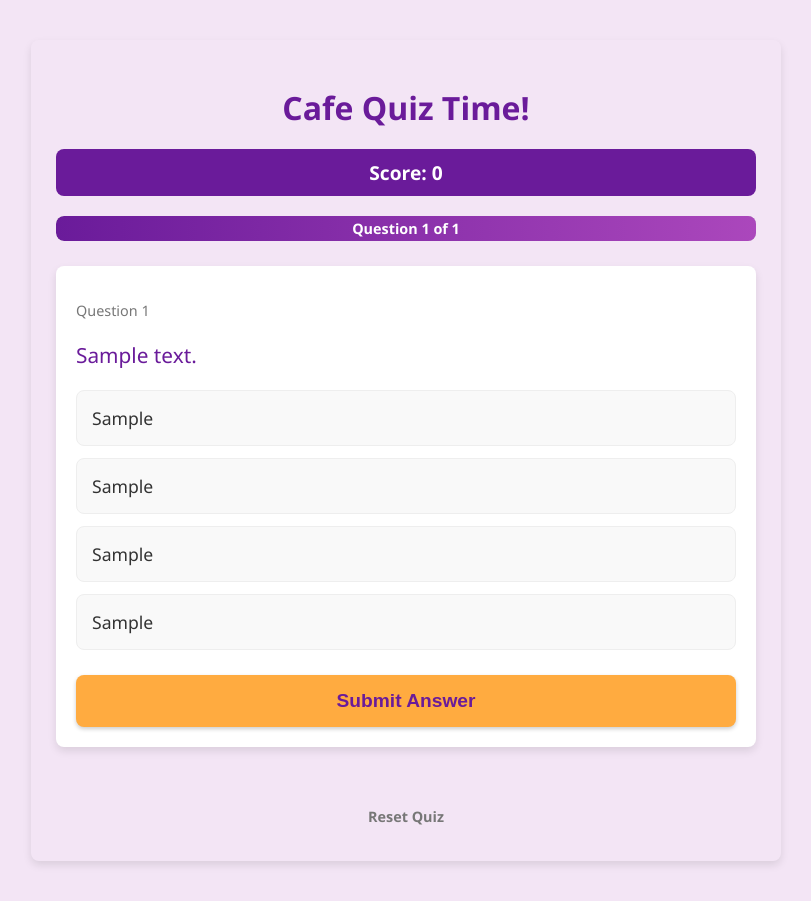
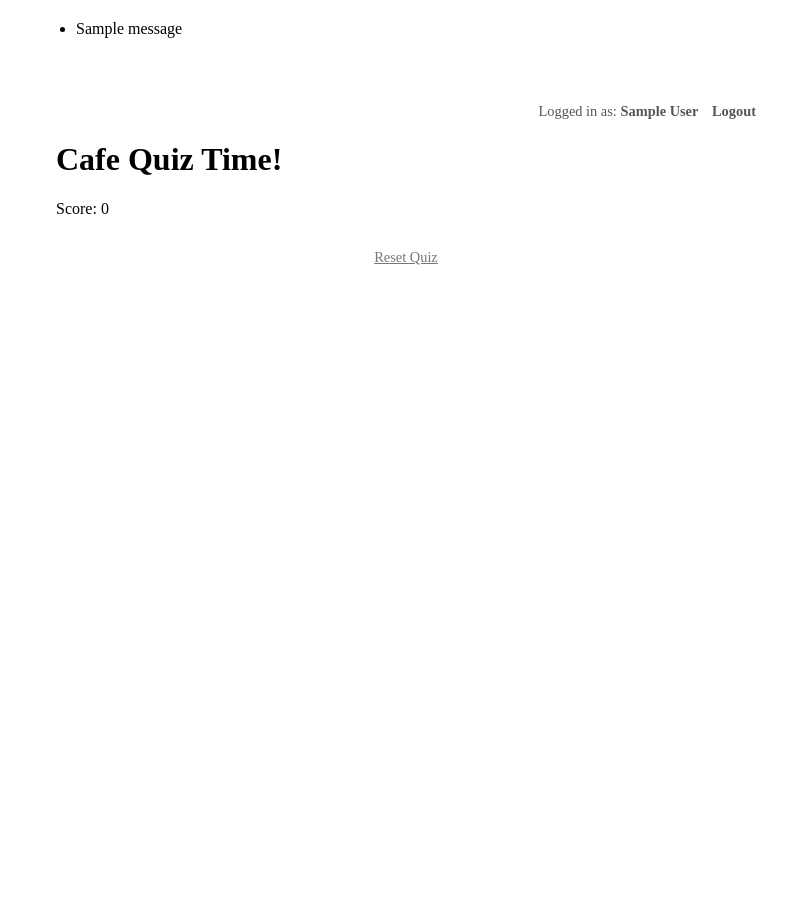
Before and after one commit to gorimali/cafe_quiz, a Flask app: page / in a window 1280 px wide. Shown: the whole page, without its empty margins (234-1045 px from the left). After the commit the page ends 265 px from the top, so only its background shows below. Run offline with Flask 3, Linux system fonts and the light colour scheme; the visitor is signed in with stand-in values (Sample User, id 1); tables that the repository leaves empty hold one stand-in row (values such as "Sample post"); one stand-in notice (Sample message) is shown.

Commit message:
Update quiz.html

```diff
--- a/templates/quiz.html
+++ b/templates/quiz.html
@@ -5,149 +5,52 @@
     <meta name="viewport" content="width=device-width, initial-scale=1.0">
     <title>Cafe Quiz Time!</title>
     <style>
-        :root {
-            --primary-color: #6a1b9a; /* Mor tema */
-            --secondary-color: #f3e5f5;
-            --accent-color: #ffab40; /* Vurgu rengi */
-            --text-color: #333;
-            --light-text: #fff;
-            --border-radius: 8px;
-            --box-shadow: 0 4px 8px rgba(0, 0, 0, 0.1);
+        /* ... (Önceki stiller aynı kalıyor) ... */
+        .user-info {
+            text-align: right;
+            margin-bottom: 15px;
+            font-size: 0.9em;
+            color: #555;
         }
-        body {
-            font-family: 'Segoe UI', Tahoma, Geneva, Verdana, sans-serif;
-            max-width: 700px;
-            margin: 40px auto;
-            padding: 25px;
-            background-color: var(--secondary-color);
-            color: var(--text-color);
-            border-radius: var(--border-radius);
-            box-shadow: var(--box-shadow);
-        }
-        h1, h2 { text-align: center; color: var(--primary-color); margin-bottom: 20px; }
-        .score-board {
-             background-color: var(--primary-color);
-             color: var(--light-text);
-             padding: 10px 15px;
-             border-radius: var(--border-radius);
-             margin-bottom: 20px;
-             text-align: center;
-             font-size: 1.2em;
-             font-weight: bold;
-         }
-        .question-container {
-            margin-bottom: 25px;
-            padding: 20px;
-            background-color: #fff;
-            border-radius: var(--border-radius);
-            box-shadow: var(--box-shadow);
-        }
-        .question-number { font-size: 0.9em; color: #777; margin-bottom: 5px; }
-        .question-text { font-size: 1.3em; margin-bottom: 20px; color: var(--primary-color); font-weight: 500; line-height: 1.4;}
-        .options { list-style: none; padding: 0; margin: 0; }
-        .options li { margin-bottom: 12px; }
-        .options label {
-            display: block;
-            padding: 15px;
-            background-color: #f9f9f9;
-            border: 1px solid #eee;
-            border-radius: var(--border-radius);
-            cursor: pointer;
-            transition: background-color 0.2s ease-in-out, border-color 0.2s ease-in-out, transform 0.1s ease;
-            font-size: 1.1em;
-        }
-        .options label:hover { background-color: #efefef; border-color: #ddd; transform: scale(1.02); }
-        .options input[type="radio"] { display: none; /* Radyo butonunu gizle, etikete tıkla */ }
-        .options input[type="radio"]:checked + span {
-             font-weight: bold; /* Seçili seçeneği kalın yap */
+        .user-info a {
             color: var(--primary-color);
-         }
-        /* Seçili etiketin arka planını değiştir (isteğe bağlı) */
-        /* .options input[type="radio"]:checked + label {
-            background-color: var(--accent-color);
-            color: var(--light-text);
-            border-color: var(--accent-color);
-        } */
-
-        button[type="submit"] {
-            display: block;
-            width: 100%;
-            padding: 15px 20px;
-            font-size: 1.2em;
-            font-weight: bold;
-            cursor: pointer;
-            background-color: var(--accent-color);
-            color: var(--primary-color);
-            border: none;
-            border-radius: var(--border-radius);
-            margin-top: 25px;
-            transition: background-color 0.2s ease, transform 0.1s ease;
-            box-shadow: 0 2px 4px rgba(0,0,0,0.2);
-        }
-        button[type="submit"]:hover { background-color: #ff9100; transform: translateY(-2px); }
-        .quiz-over { text-align: center; padding: 40px; background-color: #fff; border-radius: var(--border-radius); box-shadow: var(--box-shadow); }
-        .quiz-over h2 { color: var(--primary-color); font-size: 2em; margin-bottom: 15px;}
-        .final-score { font-size: 1.5em; color: var(--text-color); margin-bottom: 25px; }
-        .reset-link {
-            display: inline-block; /* Tam genişlik olmasın */
-            margin-top: 20px;
-            padding: 10px 25px;
-            color: var(--primary-color);
-            background-color: var(--secondary-color);
-            border: 1px solid var(--primary-color);
-            border-radius: var(--border-radius);
             text-decoration: none;
             font-weight: bold;
-            transition: background-color 0.2s ease, color 0.2s ease;
+            margin-left: 10px;
         }
-        .reset-link:hover { background-color: var(--primary-color); color: var(--light-text); }
-        .error-message {
-             color: #d9534f; /* Kırmızı tonu */
-             background-color: #f2dede;
-             border: 1px solid #ebccd1;
-             padding: 15px;
-             margin-bottom: 20px;
-             border-radius: var(--border-radius);
-             text-align: center;
-         }
-
-        /* İlerleme Çubuğu */
-        .progress-container {
-            width: 100%;
-            height: 25px;
-            background-color: #e0e0e0;
-            border-radius: var(--border-radius);
-            margin-bottom: 25px;
-            overflow: hidden;
-            box-shadow: inset 0 1px 3px rgba(0,0,0,0.2);
-        }
-        .progress-bar {
-            height: 100%;
-            background: linear-gradient(to right, var(--primary-color), #ab47bc); /* Gradient */
-            text-align: center;
-            line-height: 25px;
-            color: white;
-            font-weight: bold;
-            font-size: 0.9em;
-            border-radius: var(--border-radius) 0 0 var(--border-radius);
-            transition: width 0.4s ease-in-out;
-            white-space: nowrap; /* Yazı taşmasın */
-        }
-        {% if quiz_over or total_questions == 0 %}
-        .progress-container { display: none; }
-        {% endif %}
-
+        .user-info a:hover { text-decoration: underline; }
     </style>
 </head>
 <body>
+    <!-- Flash Mesajları burada da gösterelim -->
+    {% with messages = get_flashed_messages(with_categories=true) %}
+        {% if messages %}
+            <ul class="flash-messages" style="max-width: 700px; margin: 20px auto;">
+            {% for category, message in messages %}
+                <li class="{{ category }}">{{ message }}</li>
+            {% endfor %}
+            </ul>
+        {% endif %}
+    {% endwith %}
+
+    <div style="max-width: 700px; margin: 40px auto; padding: 25px; background-color: var(--secondary-color); border-radius: var(--border-radius); box-shadow: var(--box-shadow);">
+
+        <!-- Kullanıcı Bilgisi ve Logout -->
+        {% if current_user %}
+            <div class="user-info">
+                Logged in as: <strong>{{ current_user.name }}</strong>
+                <a href="{{ url_for('logout') }}">Logout</a>
+            </div>
+        {% endif %}
 
         <h1>Cafe Quiz Time!</h1>
 
-    {% if error_message %}
+        {% if error_message %} <!-- Bu kalabilir veya tamamen flash'a geçilebilir -->
             <div class="error-message">{{ error_message }}</div>
         {% endif %}
 
         {% if quiz_over %}
+            <!-- ... (Quiz Over bölümü aynı) ... -->
             <div class="quiz-over">
                 <h2>Quiz Over!</h2>
                 {% if final_score is defined %}
@@ -156,47 +59,30 @@
                 <a href="{{ url_for('reset_quiz') }}" class="reset-link">Play Again?</a>
             </div>
         {% else %}
+             <!-- ... (Score board, progress bar, question container aynı) ... -->
              <div class="score-board">Score: {{ score }}</div>
 
             <!-- İlerleme Çubuğu -->
              {% if total_questions and total_questions > 0 %}
-        <div class="progress-container">
-            {% set progress_percentage = (q_number / total_questions * 100) | round %}
-            <div class="progress-bar" style="width: {{ progress_percentage }}%;">
-                Question {{ q_number }} of {{ total_questions }}
-            </div>
-        </div>
+            <!-- ... (progress bar html aynı) ... -->
              {% endif %}
 
              {% if question %}
              <div class="question-container">
-            <p class="question-number">Question {{ q_number }}</p>
-            <p class="question-text">{{ question.question_text }}</p>
-
-            <form action="{{ url_for('submit_answer') }}" method="post">
-                <ul class="options">
-                    {% for option in question.get_options() %}
-                    <li>
-                        <label>
-                            <input type="radio" name="answer" value="{{ option }}" required>
-                            <!-- span içine aldık ki sadece metni stilleyebilelim -->
-                            <span>{{ option }}</span>
-                        </label>
-                    </li>
-                    {% endfor %}
-                </ul>
-                <button type="submit">Submit Answer</button>
-            </form>
+             <!-- ... (soru ve seçenekler aynı) ... -->
              </div>
              {% elif not error_message %}
-             <div class="error-message">Loading question... If this persists, please reset.</div>
+             <!-- ... (loading message aynı) ... -->
              {% endif %}
 
-        <div style="text-align: center; margin-top: 30px;"> <!-- Reset linkini ortaya alalım -->
+             {% if not quiz_over %} <!-- Reset sadece quiz bitmediyse görünsün -->
+             <div style="text-align: center; margin-top: 30px;">
                   <a href="{{ url_for('reset_quiz') }}" class="reset-link" style="background: none; border: none; color: #777; font-size: 0.9em;">Reset Quiz</a>
              </div>
+             {% endif %}
 
         {% endif %}
+    </div> <!-- Kapsayıcı div sonu -->
 
 </body>
 </html>
```
Lines whose indentation alone changed are shown as unchanged.
